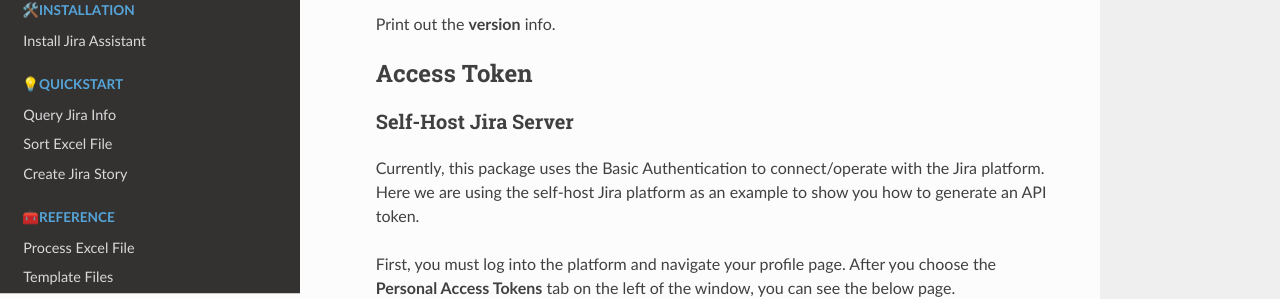
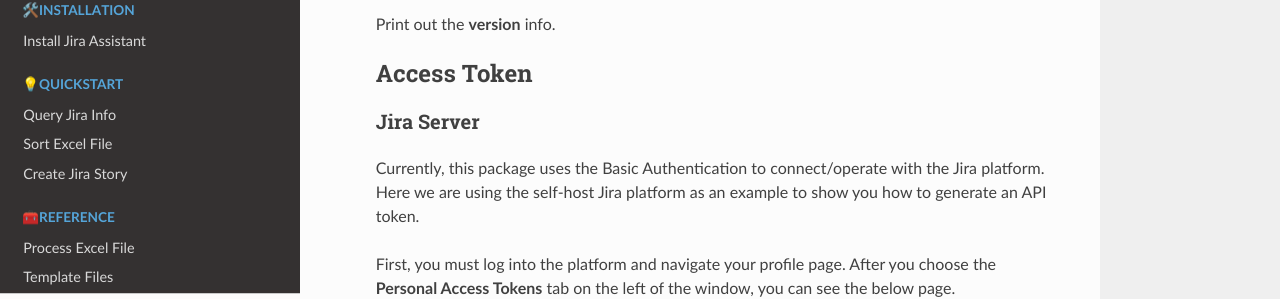
Before and after one commit to jira-assistant/jira-assistant, an MkDocs documentation site: the page built from docs/reference/update_jira_info.md, in a window 1280 px wide and 900 px high, scrolled down 867 px. Shown: the part 152-451 px from the top of the window. Built offline with MkDocs 1.6.1, drawn with Linux system fonts in a browser that asks for light colours; nearby versions of some CDN libraries; part of the change alters nothing that is shown.

Commit message:
Beautify documentation.

```diff
--- a/docs/reference/update_jira_info.md
+++ b/docs/reference/update_jira_info.md
@@ -35,7 +35,7 @@ After you install the Jira assistant, you can verify by typing `update-jira-info
 
 > ## Access Token
 
-> ### Self-Host Jira Server
+> ### Jira Server
 
 > Currently, this package uses the Basic Authentication to connect/operate with the Jira platform.
 > Here we are using the self-host Jira platform as an example to show you how to generate an API token.
@@ -68,9 +68,9 @@ After you install the Jira assistant, you can verify by typing `update-jira-info
 
 > If you want to know more about Authentication/Authorization, please check the below documentation.
 
-> [Basic Authentication for Jira](https://developer.atlassian.com/cloud/jira/software/basic-auth-for-rest-apis)
-> [API tokens used by Jira Server](https://confluence.atlassian.com/enterprise/using-personal-access-tokens-1026032365.html)
-> [API tokens used by Jira Cloud](https://support.atlassian.com/atlassian-account/docs/manage-api-tokens-for-your-atlassian-account/)
+> 1. [Basic Authentication for Jira](https://developer.atlassian.com/cloud/jira/software/basic-auth-for-rest-apis)
+> 2. [API tokens used by Jira Server](https://confluence.atlassian.com/enterprise/using-personal-access-tokens-1026032365.html)
+> 3. [API tokens used by Jira Cloud](https://support.atlassian.com/atlassian-account/docs/manage-api-tokens-for-your-atlassian-account/)
 
 > ## URL
 
```
